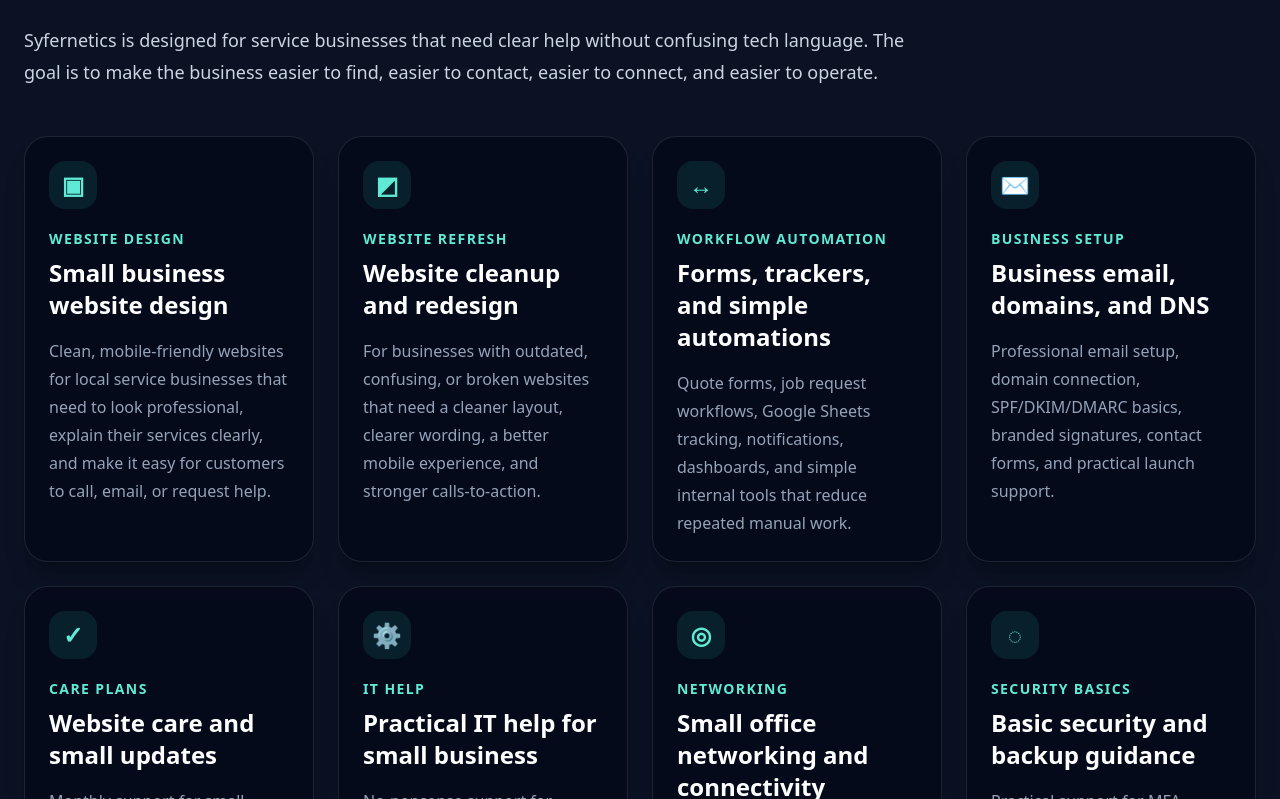
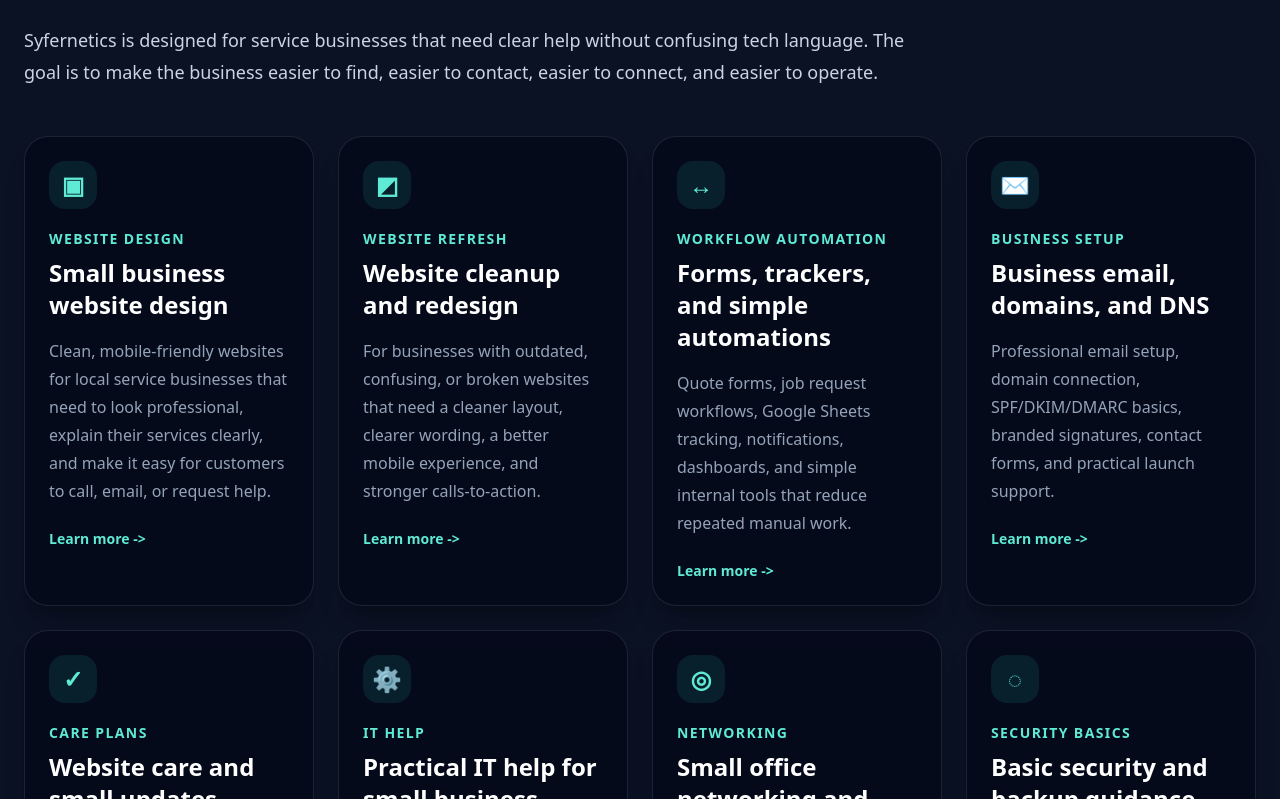
Before and after one commit to otiseduncan/Syfernetics-Home, a Next.js app: page / in a window 1280 px wide. Shown: the part 1321-2120 px from the top of the page. Built offline with nearby package versions, Linux system fonts and the light colour scheme.

Commit message:
Refine service links, project grid, and add structured data

```diff
--- a/app/layout.tsx
+++ b/app/layout.tsx
@@ -1,4 +1,5 @@
 import './globals.css'
+import StructuredData from '@/components/StructuredData'
 
 export const metadata = {
   metadataBase: new URL('https://syfernetics.com'),
@@ -38,6 +39,7 @@
   return (
     <html lang="en">
       <body className="bg-bg text-fg antialiased">
+        <StructuredData />
         {children}
       </body>
     </html>
--- a/app/page.tsx
+++ b/app/page.tsx
@@ -1,4 +1,5 @@
 import React from "react";
+import Link from "next/link";
 import HomeContactForm from "@/components/HomeContactForm";
 import RevealSection from "@/components/RevealSection";
 
@@ -7,6 +8,7 @@
   title: string;
   description: string;
   icon: string;
+  href: string;
 };
 
 type Package = {
@@ -32,6 +34,7 @@
     description:
       "Clean, mobile-friendly websites for local service businesses that need to look professional, explain their services clearly, and make it easy for customers to call, email, or request help.",
     icon: "▣",
+    href: "/website-design",
   },
   {
     label: "Website Refresh",
@@ -39,6 +42,7 @@
     description:
       "For businesses with outdated, confusing, or broken websites that need a cleaner layout, clearer wording, a better mobile experience, and stronger calls-to-action.",
     icon: "◩",
+    href: "/website-refresh",
   },
   {
     label: "Workflow Automation",
@@ -46,6 +50,7 @@
     description:
       "Quote forms, job request workflows, Google Sheets tracking, notifications, dashboards, and simple internal tools that reduce repeated manual work.",
     icon: "↔",
+    href: "/workflow-automation",
   },
   {
     label: "Business Setup",
@@ -53,6 +58,7 @@
     description:
       "Professional email setup, domain connection, SPF/DKIM/DMARC basics, branded signatures, contact forms, and practical launch support.",
     icon: "✉",
+    href: "/business-email-setup",
   },
   {
     label: "Care Plans",
@@ -60,6 +66,7 @@
     description:
       "Monthly support for small updates, content changes, form checks, backups, minor page edits, and practical website maintenance.",
     icon: "✓",
+    href: "/contact",
   },
   {
     label: "IT Help",
@@ -67,6 +74,7 @@
     description:
       "No-nonsense support for account setup, MFA, password manager guidance, safer online habits, backups, and digital process cleanup.",
     icon: "⚙",
+    href: "/small-business-it-help",
   },
   {
     label: "Networking",
@@ -74,6 +82,7 @@
     description:
       "Practical support for routers, Wi-Fi coverage, device connectivity, basic network organization, and troubleshooting systems that need to communicate reliably.",
     icon: "◎",
+    href: "/networking-support",
   },
   {
     label: "Security Basics",
@@ -81,6 +90,7 @@
     description:
       "Practical support for MFA, password managers, safer account habits, backup conversations, email/domain records, and reducing common small-business technology risks.",
     icon: "◌",
+    href: "/small-business-it-help",
   },
 ];
 
@@ -306,7 +316,11 @@
 
 function ServiceCard({ service }: { service: Service }) {
   return (
-    <div className="group rounded-[1.5rem] border border-white/10 bg-slate-950/60 p-6 shadow-xl shadow-black/20 transition-all duration-300 ease-out hover:-translate-y-2 hover:scale-[1.01] hover:border-teal-300/40 hover:bg-slate-900/90 hover:shadow-[0_20px_60px_-15px_rgba(45,212,191,0.28)]">
+    <Link
+      href={service.href}
+      aria-label={`Learn more about ${service.label}`}
+      className="group flex h-full flex-col rounded-[1.5rem] border border-white/10 bg-slate-950/60 p-6 shadow-xl shadow-black/20 transition-all duration-300 ease-out hover:-translate-y-2 hover:scale-[1.01] hover:border-teal-300/40 hover:bg-slate-900/90 hover:shadow-[0_20px_60px_-15px_rgba(45,212,191,0.28)]"
+    >
       <div className="mb-5 flex h-12 w-12 items-center justify-center rounded-2xl bg-teal-400/10 text-2xl font-black text-teal-300 transition-all duration-300 group-hover:rotate-3 group-hover:scale-110 group-hover:bg-teal-400/20 group-hover:text-teal-100">
         {service.icon}
       </div>
@@ -319,7 +333,11 @@
       <p className="mt-4 leading-7 text-slate-400 transition-colors duration-300 group-hover:text-slate-300">
         {service.description}
       </p>
-    </div>
+
+      <p className="mt-6 inline-flex items-center gap-2 text-sm font-black text-teal-300 transition duration-300 group-hover:translate-x-1 group-hover:text-teal-100">
+        Learn more -&gt;
+      </p>
+    </Link>
   );
 }
 
--- a/components/BuildSection.tsx
+++ b/components/BuildSection.tsx
@@ -9,7 +9,7 @@
   const shown = limit ? projects.slice(0, limit) : projects;
 
   return (
-    <div className="grid gap-8 md:grid-cols-2">
+    <div className="grid gap-8 md:grid-cols-2 xl:grid-cols-3">
       {shown.map((project) => {
         const primaryHref = project.liveUrl || project.repoUrl || "/contact";
 
@@ -87,9 +87,10 @@
             eyebrow="Selected Work"
             title="Projects that show practical capability"
           >
-            These projects demonstrate front-end development, database-backed
-            workflows, authentication, dashboards, deployment, and real-world
-            problem solving.
+            These projects show how Syfernetics approaches practical business
+            problems: understanding the workflow first, then building websites,
+            tools, dashboards, and digital systems that make the work easier to
+            manage.
           </SectionIntro>
 
           <Link
--- /dev/null
+++ b/components/StructuredData.tsx
@@ -0,0 +1,40 @@
+export default function StructuredData() {
+  const data = {
+    '@context': 'https://schema.org',
+    '@type': 'ProfessionalService',
+    name: 'Syfernetics',
+    url: 'https://syfernetics.com/',
+    telephone: '+1-478-343-5252',
+    email: 'otis.duncan@syfernetics.com',
+    description:
+      'Websites, workflow automation, networking, and practical IT help for Central Georgia small businesses.',
+    areaServed: [
+      'Milledgeville GA',
+      'Eatonton GA',
+      'Macon GA',
+      'Gray GA',
+      'Warner Robins GA',
+      'Perry GA',
+      'Lake Oconee',
+      'Greensboro GA',
+      'Madison GA',
+      'Central Georgia',
+    ],
+    serviceType: [
+      'Small business website design',
+      'Website refresh',
+      'Workflow automation',
+      'Business email setup',
+      'Small office networking support',
+      'Practical IT help',
+      'Basic security guidance',
+    ],
+  }
+
+  return (
+    <script
+      type="application/ld+json"
+      dangerouslySetInnerHTML={{ __html: JSON.stringify(data) }}
+    />
+  )
+}
```
